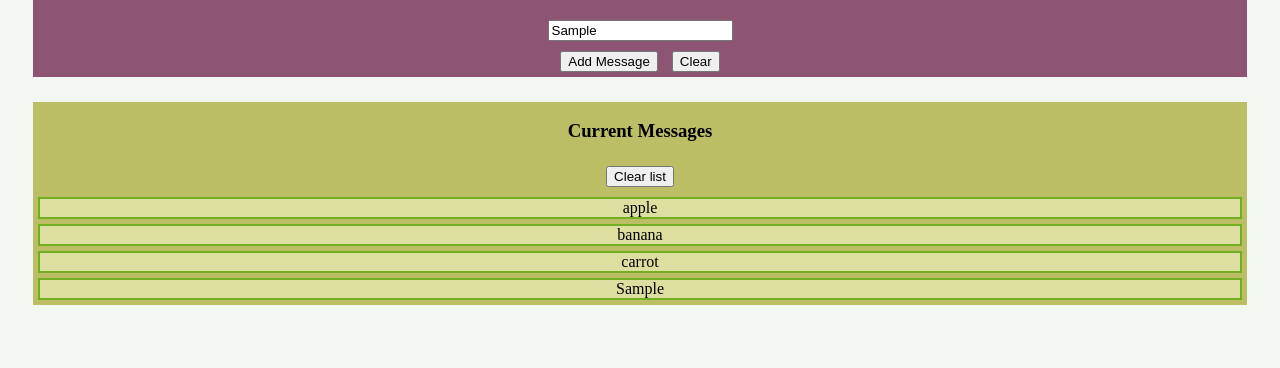
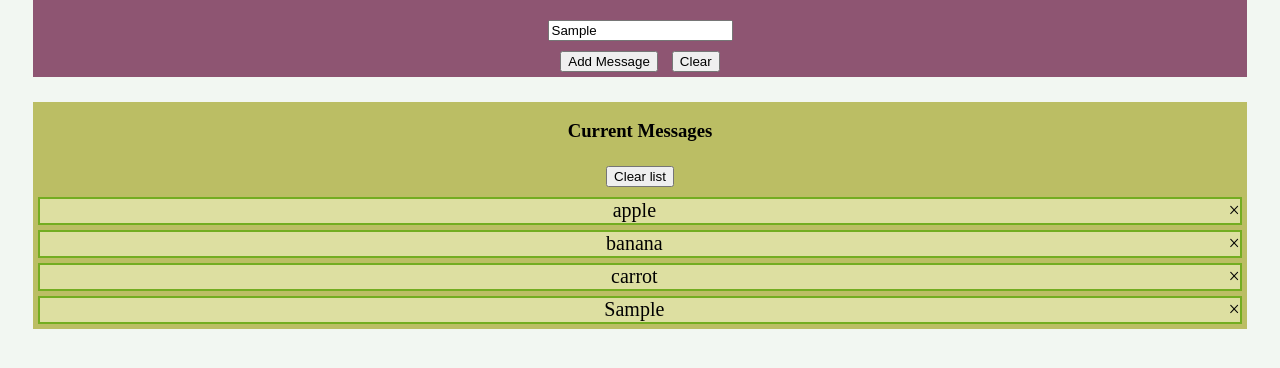
Before and after one commit to jarhun88/CPSC436i-assignment1, a plain HTML site: page index.html in a window 1280 px wide. Both pictures are taken after typing "Sample" into the empty fields and a click on the button "Add Message". Shown: the part 226-594 px from the top of the page. Drawn offline with Linux system fonts and the light colour scheme.

Commit message:
added close list item feature

```diff
--- a/app.js
+++ b/app.js
@@ -1,3 +1,15 @@
+// Add a "checked" symbol when clicking on a list item
+function closeListItem() {
+  let close = document.getElementsByClassName("close");
+  let i;
+  for (i = 0; i < close.length; i++) {
+    close[i].onclick = function() {
+      let div = this.parentElement;
+      div.style.display = "none";
+    }
+  }
+}
+
 function addMessage() {
   let text = document.getElementById("text-input").value;
   console.log(text)
@@ -7,7 +19,11 @@ function addMessage() {
   let li = document.createElement("li")
   li.className = 'msg';
   li.textContent = text;
-     document.getElementById("list").appendChild(li);
+  let span = document.createElement("SPAN");
+  let txt = document.createTextNode("\u00D7");
+  span.className = "close";
+  span.appendChild(txt);
+  document.getElementById("list").appendChild(li).appendChild(span)
 }
 
 function clearMessage() {
@@ -19,7 +35,6 @@ function addMessage() {
   while(ul.firstChild) ul.removeChild(ul.firstChild);
 }
 
-
 function loadDefaultMessages() {
   let defaultMessages = ["apple", "banana", "carrot"];
   for (word of defaultMessages) {
@@ -27,6 +42,16 @@ function addMessage() {
     let li = document.createElement("li")
     li.className = 'msg';
     li.textContent = word;
-      document.getElementById("list").appendChild(li)
+
+    let span = document.createElement("SPAN");
+    let txt = document.createTextNode("\u00D7");
+    span.className = "close";
+    span.addEventListener("click", function() {
+      let ul = document.getElementById("list");
+      ul.removeChild(this.parentElement)
+    });
+    span.appendChild(txt);
+    document.getElementById("list").appendChild(li).appendChild(span)
+
   }
 }
--- a/main.css
+++ b/main.css
@@ -75,6 +75,13 @@ body {
   display: inline-block;
 }
 
+.close {
+  cursor:pointer;
+  float: right;
+  /* position: absolute; */
+  /* margin-left: 100%; */
+}
+
 input {
   margin: 5px;
 }
@@ -90,6 +97,8 @@ li {
   flex-wrap: wrap;
   text-align: center;
   /* width: 50%; */
+  height: 24px;
+  font-size: 20px;
 }
 
 
```
Lines whose indentation alone changed are shown as unchanged.
